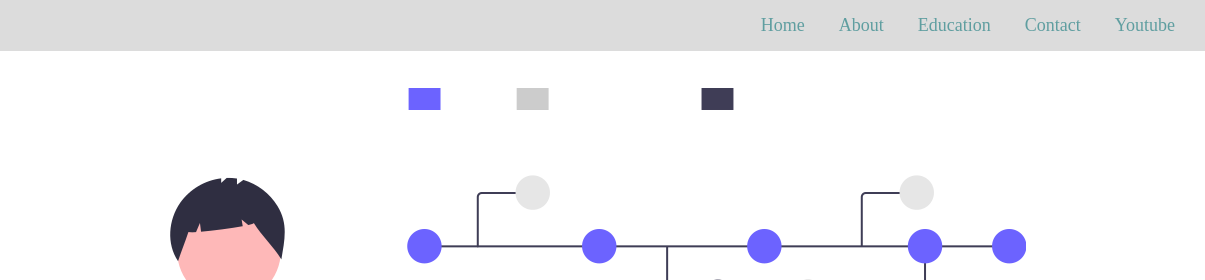
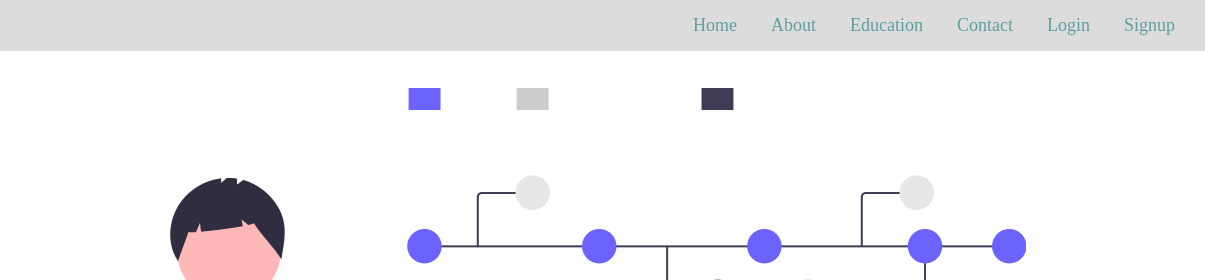
Before and after one commit to aharshadeep/portfolio, a plain HTML site: page index.html in a window 1280 px wide. Shown: the top 280 px of the page, 75-1280 px from the left. Drawn offline with nearby package versions, Linux system fonts and the light colour scheme.

Commit message:
Update index.html

```diff
--- a/index.html
+++ b/index.html
@@ -48,7 +48,8 @@
         <a href="#about">About</a>
         <a href="#education">Education</a>
         <a href="#contact">Contact</a>
-        <a href="contactme.html">Youtube</a>
+        <a href="loginpage.html" target="_blank">Login</a>
+          <a href="signup.html" target="_blank">Signup</a>
       </div>
     </div>
 
```
